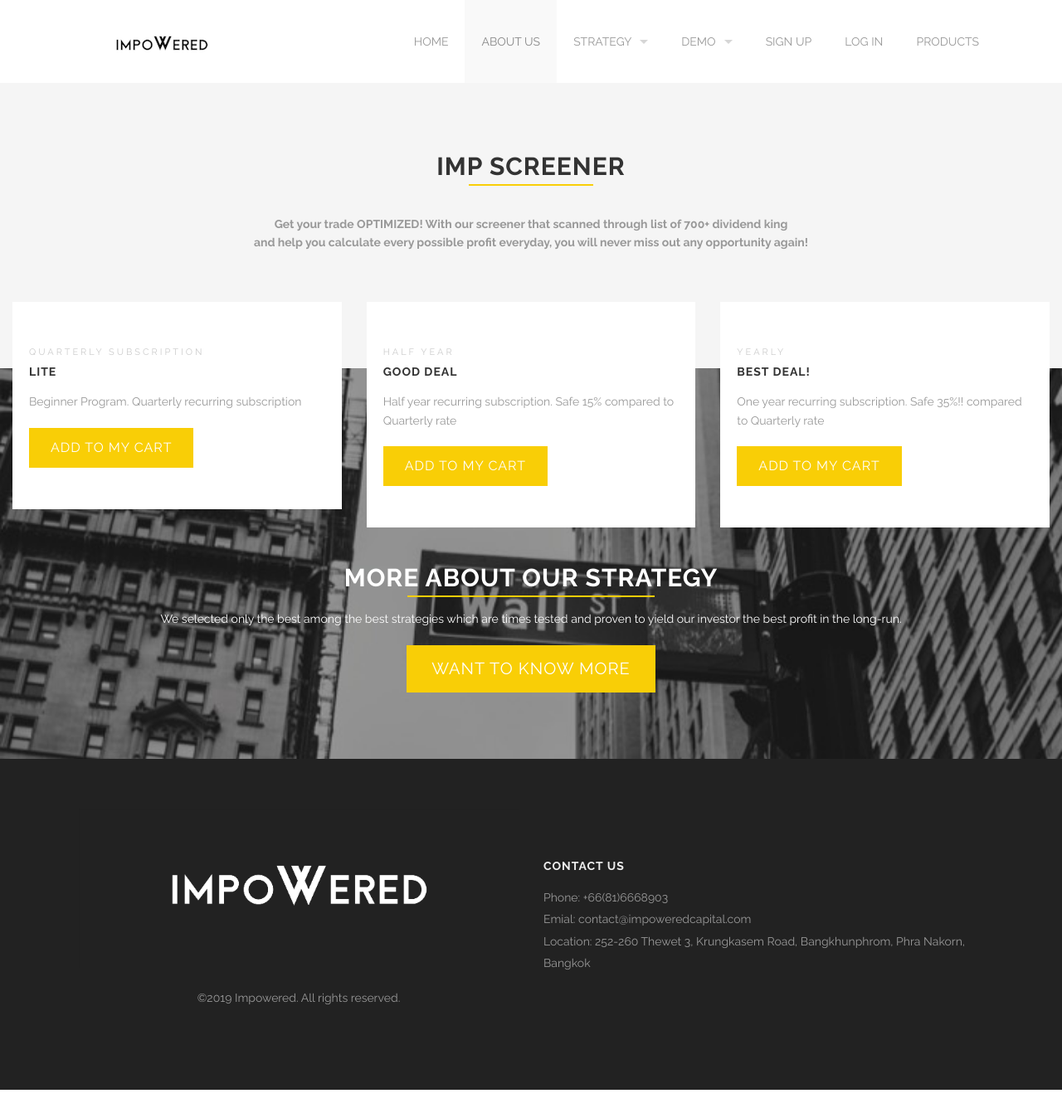
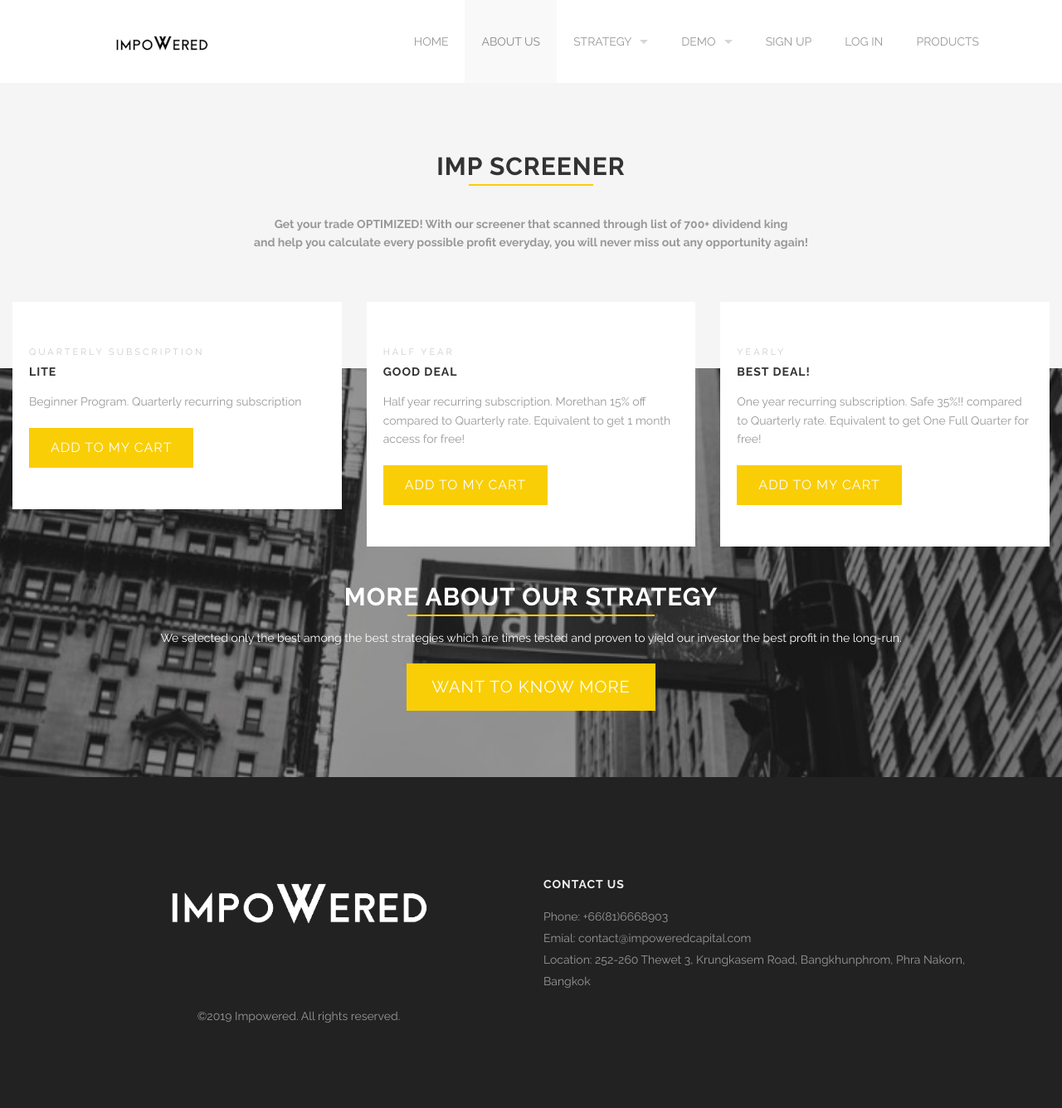
Before and after one commit to impoweredcapital/investmentplatform, a Jekyll site: the page built from products.html, in a window 1280 px wide. Shown: the whole page at 83% size. Built offline with Jekyll 4.4.1, drawn with Linux system fonts in a browser that asks for light colours; before the commit the page ends 1314 px from its top, so only the background shows below that.

Commit message:
Update products.html

```diff
--- a/products.html
+++ b/products.html
@@ -64,7 +64,7 @@ testimonials:
           <div class='content'>
             <p class='date'>Half Year</p>
             <h4><a href="#">Good Deal</a></h4>
-            <p>Half year recurring subscription. Safe 15% compared to Quarterly rate</p>
+            <p>Half year recurring subscription. Morethan 15% off compared to Quarterly rate. Equivalent to get 1 month access for free!</p>
             <a class='button' href='yourcart.html'>Add to my cart</a>
           </div>
         </div>
@@ -78,7 +78,7 @@ testimonials:
           <div class='content'>
             <p class='date'>Yearly</p>
             <h4><a href="#">BEST DEAL!</a></h4>
-            <p>One year recurring subscription. Safe 35%!! compared to Quarterly rate</p>
+            <p>One year recurring subscription. Safe 35%!! compared to Quarterly rate. Equivalent to get One Full Quarter for free!</p>
             <a class='button' href='yourcart.html'>Add to my cart</a>
           </div>
         </div>
```
